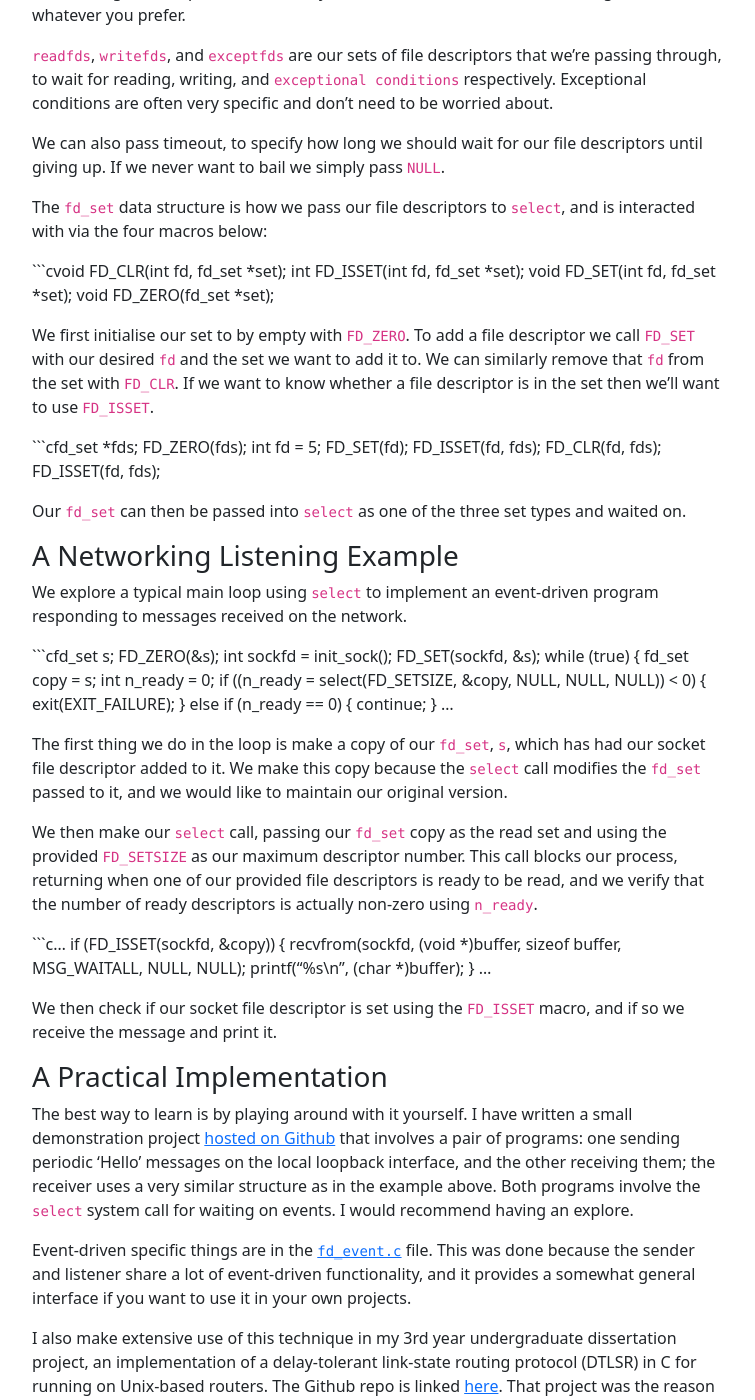
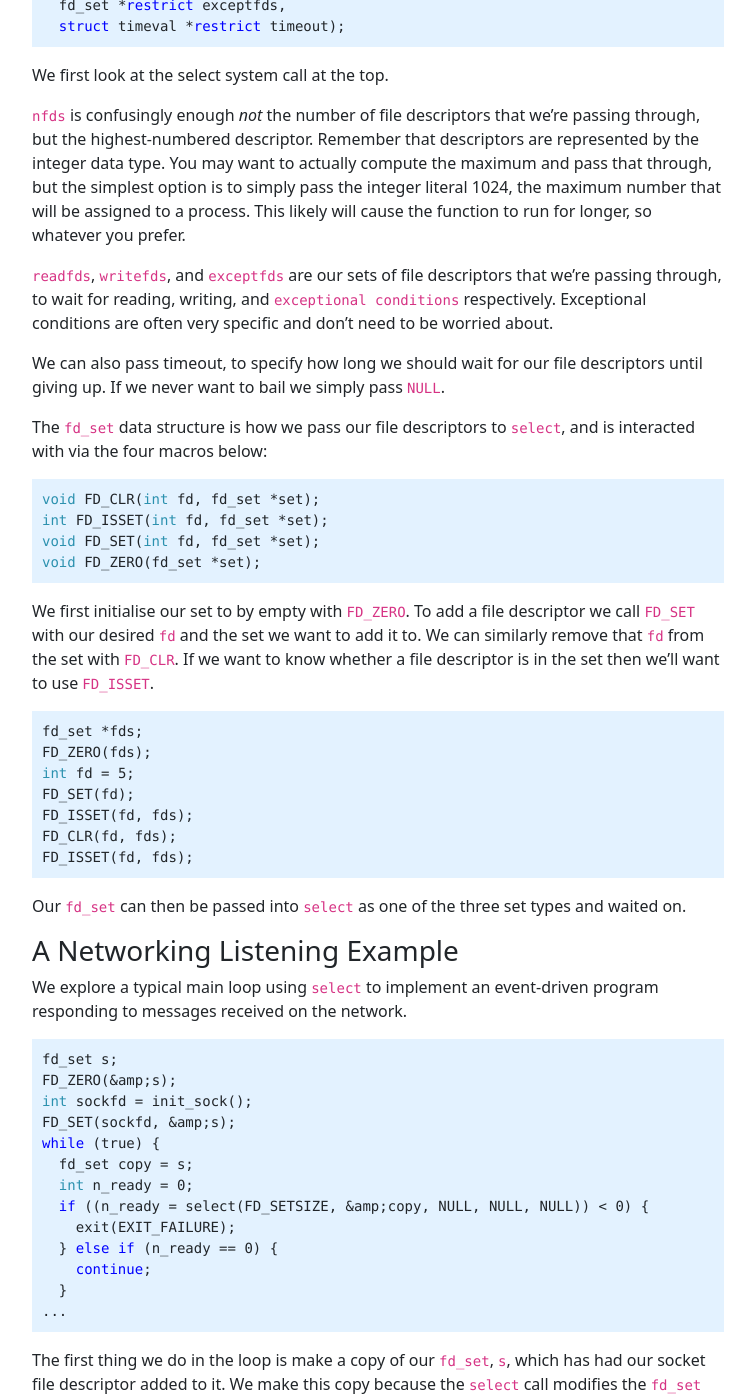
Before and after one commit to benmandrew/benmandrew.github.io, a Jekyll site: the page built from _posts/2022-02-25-unix-select-syscall.markdown, in a window 1280 px wide and 1400 px high, scrolled down 1083 px. Shown: the whole window, without its empty margins (262-1017 px from the left). Built offline with Jekyll 4.4.1, drawn with Linux system fonts in a browser that asks for light colours; some of the changed text lies outside the part shown.

Commit message:
Fix c codeblocks

````diff
--- a/_posts/2022-02-25-unix-select-syscall.markdown
+++ b/_posts/2022-02-25-unix-select-syscall.markdown
@@ -12,12 +12,14 @@ banner: false
 Often in our programs we want to be able to respond to external events, with distinct responses for distinct events. We may want to wait for a timer to fire, wait to receive some data from the network, or wait for a keypress. One option is to use a 'busy-loop', checking each of our events in turn - handling them if they've occurred - then going right back to the start and doing it all over again. This is a massive waste of CPU power, as the processor is checking over and over again with tiny intervals in between, hogging CPU time from other processes that may actually be doing something useful.
 
 
-```cwhile (true) {
+```c
+while (true) {
   if (fileIsReady) {
   ...
   } else if (...) {
   ...
   }
+```
 
 Ideally we want to be able to 'pause' our program until we have something to do, resuming when we're able to do useful work. It's not immediately clear how one would do this purely within the language, but luckily C allows interaction with the operating system via **system calls**. Interacting with the OS allows us to be a good samaritan by giving up control of the CPU when we don't need it, allowing other processes to do stuff. In return the OS will be nice and give us back control when useful work arrives.
 
@@ -27,12 +29,14 @@ The `select` system call gives us the ability to wait on a set of arbitrary file
 
 The [man page](https://man7.org/linux/man-pages/man2/select.2.html) is a little dense, so we'll walk through it step-by-step:
 
-```cint select(
+```c
+int select(
   int nfds,
   fd_set *restrict readfds,
   fd_set *restrict writefds,
   fd_set *restrict exceptfds,
   struct timeval *restrict timeout);
+```
 
 We first look at the select system call at the top.
 
@@ -44,20 +48,24 @@ We can also pass timeout, to specify how long we should wait for our file descri
 
 The `fd_set` data structure is how we pass our file descriptors to `select`, and is interacted with via the four macros below:
 
-```cvoid FD_CLR(int fd, fd_set *set);
+```c
+void FD_CLR(int fd, fd_set *set);
 int FD_ISSET(int fd, fd_set *set);
 void FD_SET(int fd, fd_set *set);
 void FD_ZERO(fd_set *set);
+```
 
 We first initialise our set to by empty with `FD_ZERO`. To add a file descriptor we call `FD_SET` with our desired `fd` and the set we want to add it to. We can similarly remove that `fd` from the set with `FD_CLR`. If we want to know whether a file descriptor is in the set then we’ll want to use `FD_ISSET`.
 
-```cfd_set *fds;
+```c
+fd_set *fds;
 FD_ZERO(fds);
 int fd = 5;
 FD_SET(fd);
 FD_ISSET(fd, fds);
 FD_CLR(fd, fds);
 FD_ISSET(fd, fds);
+```
 
 Our `fd_set` can then be passed into `select` as one of the three set types and waited on.
 
@@ -65,7 +73,8 @@ Our `fd_set` can then be passed into `select` as one of the three set types and
 
 We explore a typical main loop using `select` to implement an event-driven program responding to messages received on the network.
 
-```cfd_set s;
+```c
+fd_set s;
 FD_ZERO(&amp;s);
 int sockfd = init_sock();
 FD_SET(sockfd, &amp;s);
@@ -78,17 +87,20 @@ while (true) {
     continue;
   }
 ...
+```
 
 The first thing we do in the loop is make a copy of our `fd_set`, `s`, which has had our socket file descriptor added to it. We make this copy because the `select` call modifies the `fd_set` passed to it, and we would like to maintain our original version.
 
 We then make our `select` call, passing our `fd_set` copy as the read set and using the provided `FD_SETSIZE` as our maximum descriptor number. This call blocks our process, returning when one of our provided file descriptors is ready to be read, and we verify that the number of ready descriptors is actually non-zero using `n_ready`.
 
-```c...
+```c
+...
 if (FD_ISSET(sockfd, &amp;copy)) {
   recvfrom(sockfd, (void *)buffer, sizeof buffer, MSG_WAITALL, NULL, NULL);
   printf("%s\n", (char *)buffer);
 }
 ...
+```
 
 We then check if our socket file descriptor is set using the `FD_ISSET` macro, and if so we receive the message and print it.
 
````
Also changed, not shown: _posts/2021-06-30-coolsort-or-cache-access-pattern-optimisation.markdown (+6 -2 lines), 1 other file.
